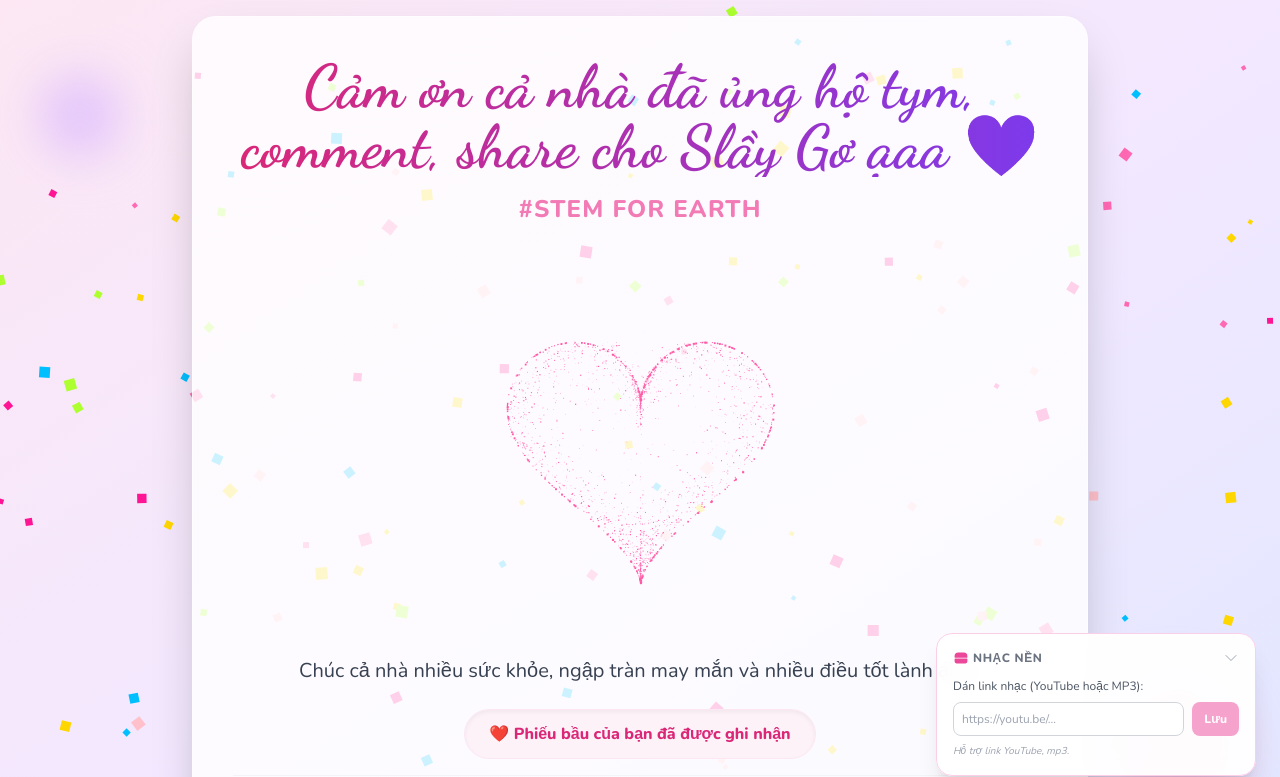
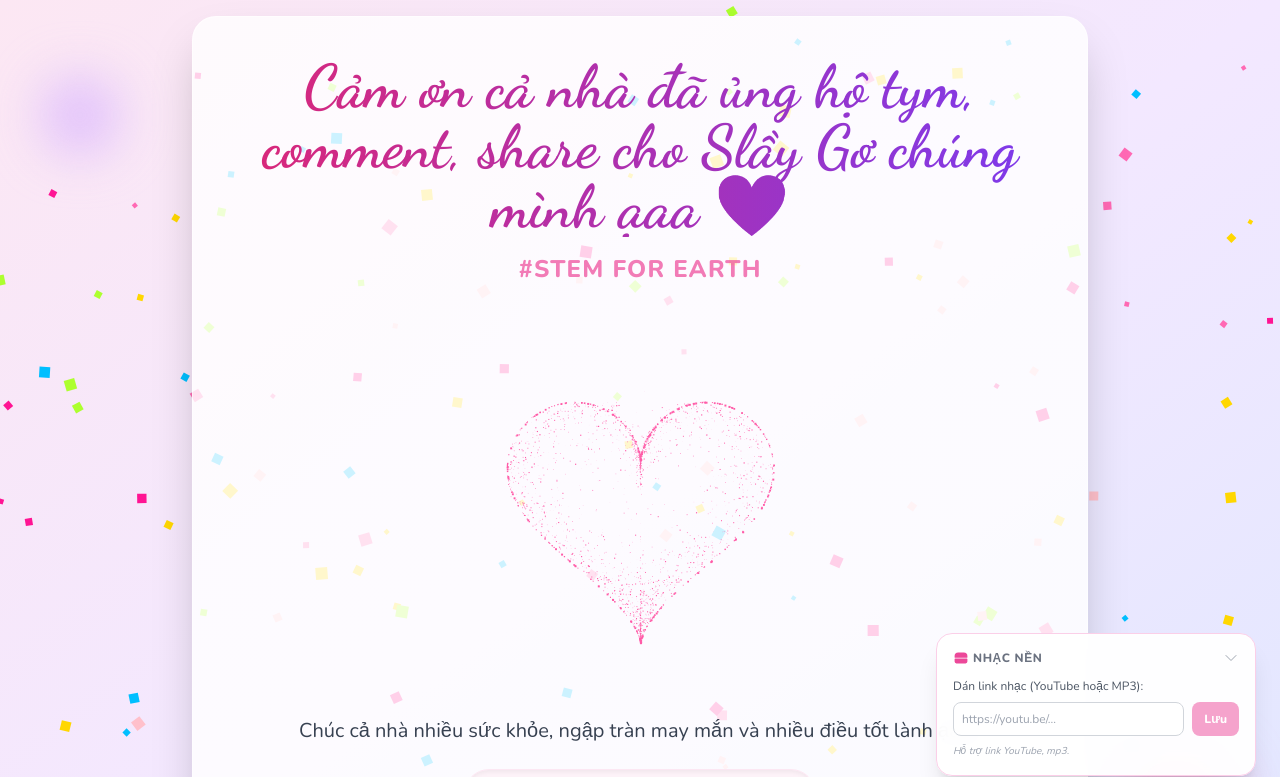
Before and after one commit to NanNan74/Nan74, a React (Vite) app: page / in a window 1280 px wide. Shown: the top 777 px of the page. Built offline with nearby package versions, Linux system fonts and the light colour scheme.

Commit message:
Update thank you message in App.tsx

```diff
--- a/App.tsx
+++ b/App.tsx
@@ -26,7 +26,7 @@ function App() {
         <div className="bg-white/80 backdrop-blur-md shadow-2xl rounded-3xl p-6 md:p-10 max-w-4xl w-full text-center border border-white/50 relative overflow-hidden">
 
           <h1 className="font-script text-4xl md:text-5xl lg:text-6xl bg-gradient-to-r from-pink-600 to-violet-600 bg-clip-text text-transparent mb-4 leading-tight">
-            Cảm ơn cả nhà đã ủng hộ tym, comment, share cho Slầy Gơ ạaa ❤️
+            Cảm ơn cả nhà đã ủng hộ tym, comment, share cho Slầy Gơ chúng mình ạaa ❤️
 
           </h1>
 
```
